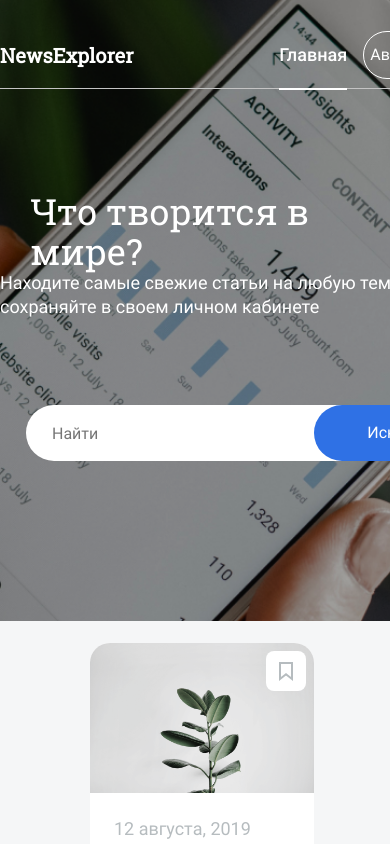
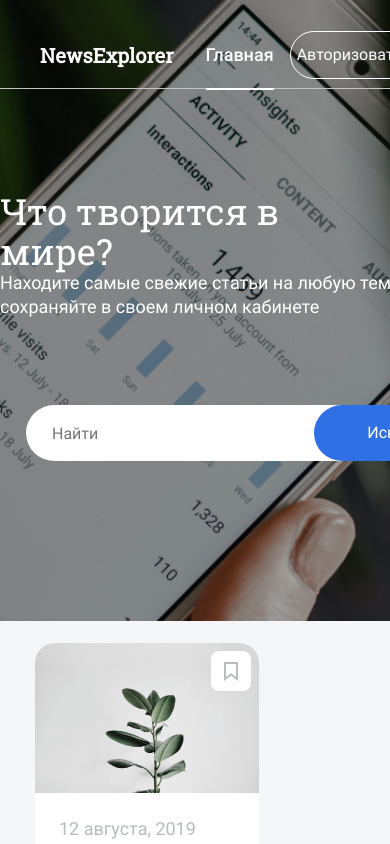
Before and after one commit to Cabagemage/News-Frontend, a React (Create React App) app: page / in a window 390 px wide. Shown: the top 844 px of the page. Built offline with nearby package versions, Linux system fonts and the light colour scheme.

Commit message:
adaptive v6

```diff
--- a/src/blocks/button/_place/button_place_loggedin.css
+++ b/src/blocks/button/_place/button_place_loggedin.css
@@ -1,5 +1,5 @@
 .button_place_loggedin{
-  max-width: 112px;
+  width: 112px;
   height: 48px;
   padding-right: 17px;
   border: 1px solid #1A1B22;
--- a/src/blocks/button/button.css
+++ b/src/blocks/button/button.css
@@ -4,7 +4,6 @@
 @import url(./_place/button_place_loggedout.css);
 @import url(./_theme/button_theme_black.css);
 .button{
-  /* width: 168px; */
   min-height: 48px;
   box-sizing: border-box;
   border-radius: 100px;
--- a/src/blocks/layout/__cards/layout__cards.css
+++ b/src/blocks/layout/__cards/layout__cards.css
@@ -1,5 +1,5 @@
 .layout__cards{
-  width: 100%;
+  width: 100vw;
   background-color: #F5F6F7;
   grid-area: cards;
 }
--- a/src/blocks/layout/layout.css
+++ b/src/blocks/layout/layout.css
@@ -5,7 +5,7 @@
   background-repeat: no-repeat;
   background-position: center;
   margin: 0 auto;
-  width: 100%;
+  width: 100vw;
   background-size:cover;
   color: white;
   }
--- a/src/components/Card/card/__keyword/card__keyword.css
+++ b/src/components/Card/card/__keyword/card__keyword.css
@@ -16,7 +16,7 @@
 }
 
 @media screen and (max-width: 768px){
-  .card__image{
+  .card__keyword{
     top: 8px;
     left: 8px;
   }
@@ -25,7 +25,7 @@
 
 
 @media screen and (max-width: 320px){
-  .card__image{
+  .card__keyword{
     top: 16px;
     left: 16px;
   }
--- a/src/components/Header/header/__container/header__container.css
+++ b/src/components/Header/header/__container/header__container.css
@@ -1,4 +1,16 @@
 .header__container{
   display: flex;
   align-items: center;
+  padding-right: 104px;
 }
+
+@media screen and (max-width: 768px){
+  .header__container{
+    padding-right: 40px;
+  }
+  }
+  @media screen and (max-width: 320px){
+    .header__container{
+      padding-right: 16px;
+    }
+    }
--- a/src/components/Header/header/__logo/header__logo.css
+++ b/src/components/Header/header/__logo/header__logo.css
@@ -8,4 +8,19 @@
  font-weight: bold;
  font-size: 20px;
  line-height: 24px;
+ padding-left: 104px;
+ align-self: center;
 }
+@media screen and (max-width: 768px){
+  .header__logo{
+    max-width: 768px;
+    padding-left: 40px;
+  }
+  }
+
+  @media screen and (max-width: 320px){
+    .header__logo{
+      max-width: 768px;
+      padding-left: 16px;
+    }
+    }
--- a/src/components/Header/header/header.css
+++ b/src/components/Header/header/header.css
@@ -24,8 +24,6 @@
 .header{
   max-width: 768px;
   height: 66px;
-  padding-top: 22px;
-
 }
 }
 
--- a/src/components/Main/main/__title/main__title.css
+++ b/src/components/Main/main/__title/main__title.css
@@ -4,7 +4,6 @@
   color: #ffffff;
   font-style: normal;
   font-weight: normal;
-  padding-left: 30px;
   margin: 0;
   font-size: 60px;
   line-height: 64px;
@@ -15,8 +14,15 @@
 @media screen and (max-width: 768px){
   .main__title{
     width: 385px;
-    padding-left: 30px;
     font-size: 36px;
     line-height: 40px;
   }
   }
+
+
+@media screen and (max-width: 768px){
+  .main__title{
+    width: 288px;
+
+  }
+  }
--- a/src/components/Main/main/main.css
+++ b/src/components/Main/main/main.css
@@ -19,3 +19,10 @@ grid-area: main;
     padding-top: 22px;
   }
   }
+
+  @media screen and (max-width: 320px){
+    .main{
+      width: 288px;
+      padding-top: 22px;
+    }
+    }
```
Also changed, not shown: src/images/mobile-menu.svg (added).
